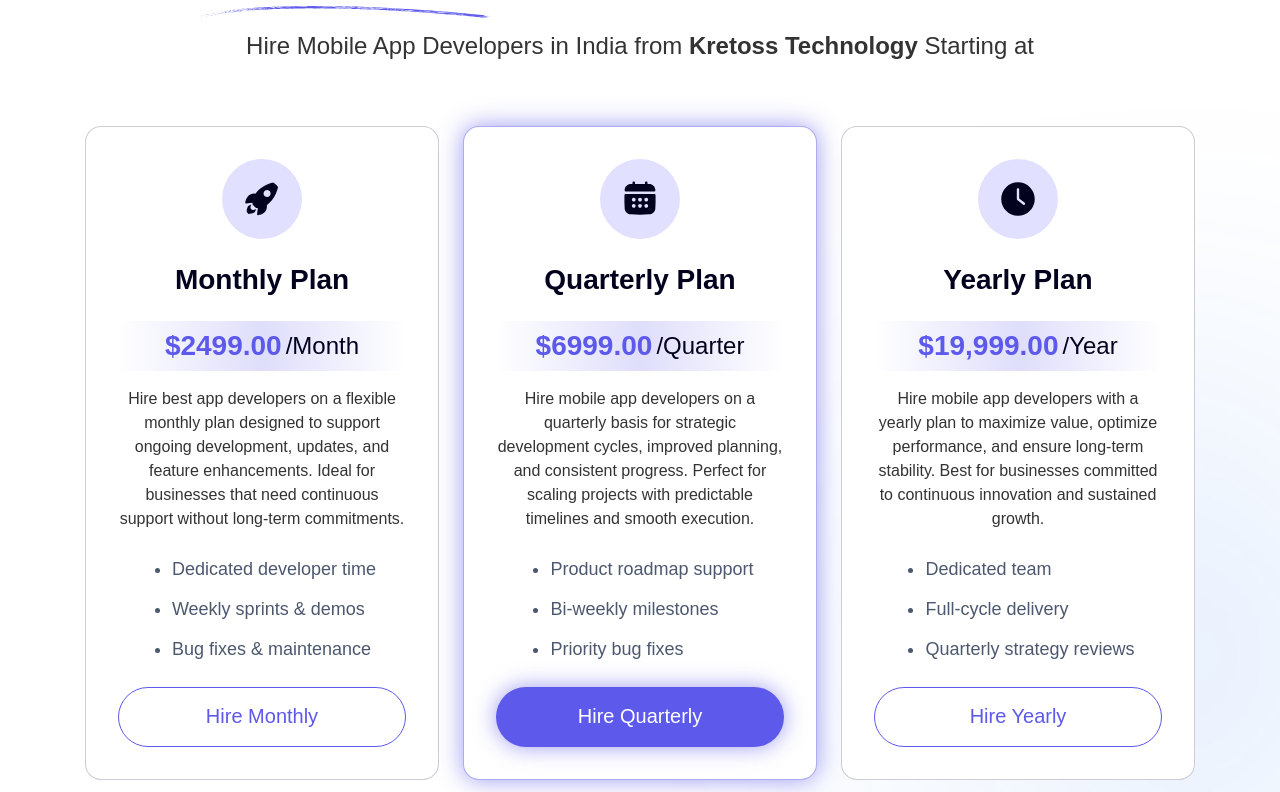
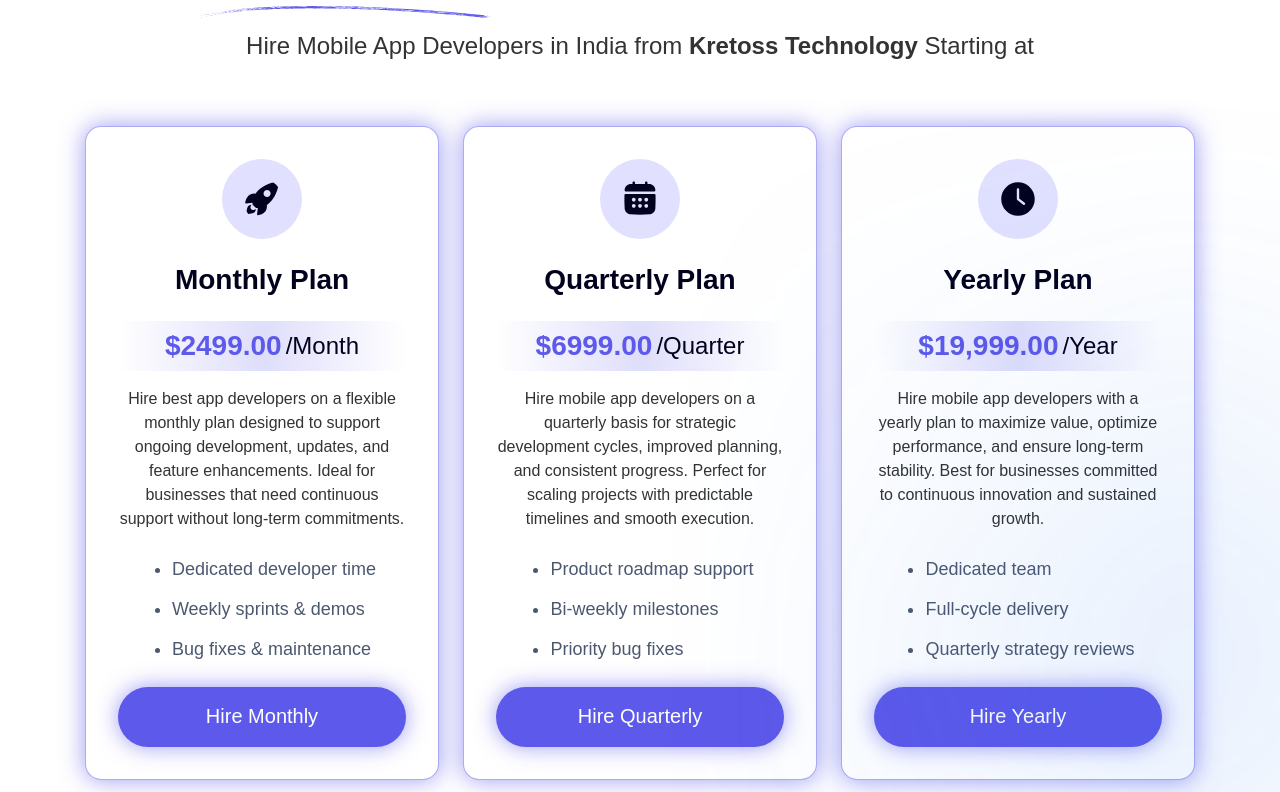
Before and after one commit to dxkretoss/kretoss, a Next.js app: page / in a window 1280 px wide. Shown: the part 3208-4000 px from the top of the page. Built offline with nearby package versions, Linux system fonts and the light colour scheme; a web font is replaced by a local one.

Commit message:
plan button changes

```diff
--- a/components/Plans.jsx
+++ b/components/Plans.jsx
@@ -67,13 +67,49 @@
                 </p>
             </div>
 
-            <div className="relative z-10 mt-10 sm:mt-16 flex flex-wrap justify-center gap-6">
-                {plans.map((plan) => {
+            <div className="flex justify-center gap-[10px] lg:hidden h-15 mt-10">
+                {plans.map((plan) => (
+                    <button
+                        key={plan.id}
+                        onClick={() => setActivePlan(plan.name)}
+                        className={`
+                px-4 py-2 rounded-full text-[14px] font-medium transition-all duration-300
+                ${activePlan === plan.name
+                                ? "bg-[#5D59EA] text-white shadow-md"
+                                : "border border-[#5D59EA] text-[#5D59EA] bg-transparent"
+                            }
+            `}
+                    >
+                        {plan.name}
+                    </button>
+                ))}
+            </div>
+
+            <div className="flex lg:hidden flex-wrap justify-center gap-6 w-full">
+                {plans.filter((plan) => plan.name === activePlan).map((plan) => {
                     const isActive = plan.name === activePlan;
                     return (
+                        <PlanCard key={plan.id} plan={plan} isActive={isActive} setActivePlan={setActivePlan} />
+                    );
+                })}
+            </div>
+
+            <div className="hidden lg:flex justify-center gap-6 w-full">
+                {plans
+                    .map((plan) => (
+                        <PlanCard key={plan.id} plan={plan} isActive={true} setActivePlan={setActivePlan} />
+                    ))}
+            </div>
+
+            <div className=" w-[122px] h-[229px] bg-[#0060F0] rounded-[144px] blur-[182px] absolute bottom-[10px] right-0"></div>
+        </div>
+    );
+}
+
+function PlanCard({ plan, isActive, setActivePlan }) {
+    return (
         <div
-                            key={plan.id}
-                            className={`w-full lg:w-[30%] rounded-2xl bg-white border p-6 sm:p-8 flex flex-col items-center justify-center transition-all duration-300
+            className={`w-full lg:w-[30%] mt-10 sm:mt-16 rounded-2xl bg-white border p-6 sm:p-8 flex flex-col items-center justify-center transition-all duration-300
                 ${isActive
                     ? "border-[#5D59EA80] shadow-[0px_0px_25px_0px_#5D59EA99]"
                     : "border-[#02021E33]"
@@ -82,9 +118,9 @@
             <img
                 src={plan.img}
                 alt={plan.name}
+                className="bg-[#E1E0FF] rounded-full p-4 sm:p-5 w-20 h-20"
+            />
 
-                                className="bg-[#E1E0FF] rounded-full p-4 sm:p-5 w-20 h-20 "
-                            />
             <span className="text-[18px] sm:text-[22px] md:text-[28px] 2xl:text-[38px] text-[#02021E] font-semibold mt-4 sm:mt-5">
                 {plan.name}
             </span>
@@ -125,16 +161,6 @@
             >
                 Hire {plan.name.split(" ")[0]}
             </button>
-
-                            {/* <span className="text-[#02021ECC] text-xs sm:text-sm mt-3 text-center">
-                                * Prices are starting estimates and may vary based on scope.
-                            </span> */}
-                        </div>
-                    );
-                })}
-            </div>
-
-            <div className=" w-[122px] h-[229px] bg-[#0060F0] rounded-[144px] blur-[182px] absolute bottom-[10px] right-0"></div>
         </div>
     );
 }
--- a/components/SkillsSolutions.jsx
+++ b/components/SkillsSolutions.jsx
@@ -119,7 +119,7 @@
                 </div>
             </div>
 
-            <div className="relative pb-[50px] overflow-visible">
+            <div className="relative pb-[50px] overflow-visible ">
                 <div className="relative z-10 max-w-[1460px] gap-2 px-[30px] py-[19px] mx-auto h-[80px] 2xl:h-[100px] rounded-[100px] bg-[#5D59EA] mt-[50px] flex justify-between items-center overflow-x-auto overflow-y-hidden scrollbar-hide">
                     {Object.keys(categories).map((tab) => (
                         <button
@@ -136,13 +136,13 @@
                 </div>
 
 
-                <div className="relative z-0 w-[85%] lg:w-[93%] 2xl:w-[87%] h-auto 2xl:h-[247px] -mt-2  justify-center items-center mx-auto grid grid-cols-3 md:grid-cols-6 gap-6 justify-items-center bg-white border rounded-b-[24px] border-[#02021E33]  py-6">
+                <div className="relative z-0 w-[89%] lg:w-[93%] 2xl:w-[87%] h-auto 2xl:h-[247px] -mt-2  justify-center items-center mx-auto grid grid-cols-3 md:grid-cols-6 gap-6 justify-items-center bg-white border rounded-b-[24px] border-[#02021E33]  py-6">
                     {categories[activeTab].map((item) => (
                         <div
                             key={item.name}
                             className="flex flex-col items-center gap-2 text-gray-700"
                         >
-                            <div className='w-[60px] h-[60px] 2xl:w-[80px] 2xl:h-[80px] flex justify-center items-center bg-[#FFFFFF] border border-[#02021E33] shadow-[#9E9E9E40] rounded-full px-3 py-2 2xl:px-5 2xl:py-4'>
+                            <div className='w-[50px] h-[50px] sm:w-[60px] sm:h-[60px] 2xl:w-[80px] 2xl:h-[80px] flex justify-center items-center bg-[#FFFFFF] border border-[#02021E33] shadow-[#9E9E9E40] rounded-full px-3 py-2 2xl:px-5 2xl:py-4'>
                                 <img src={item.icon} />
                             </div>
                             <span className="text-[14px] xl:text-[16px] 2xl:text-[20px] font-medium text-[#02021E] mt-[11px] text-center">{item.name}</span>
```
Lines whose indentation alone changed are shown as unchanged.
